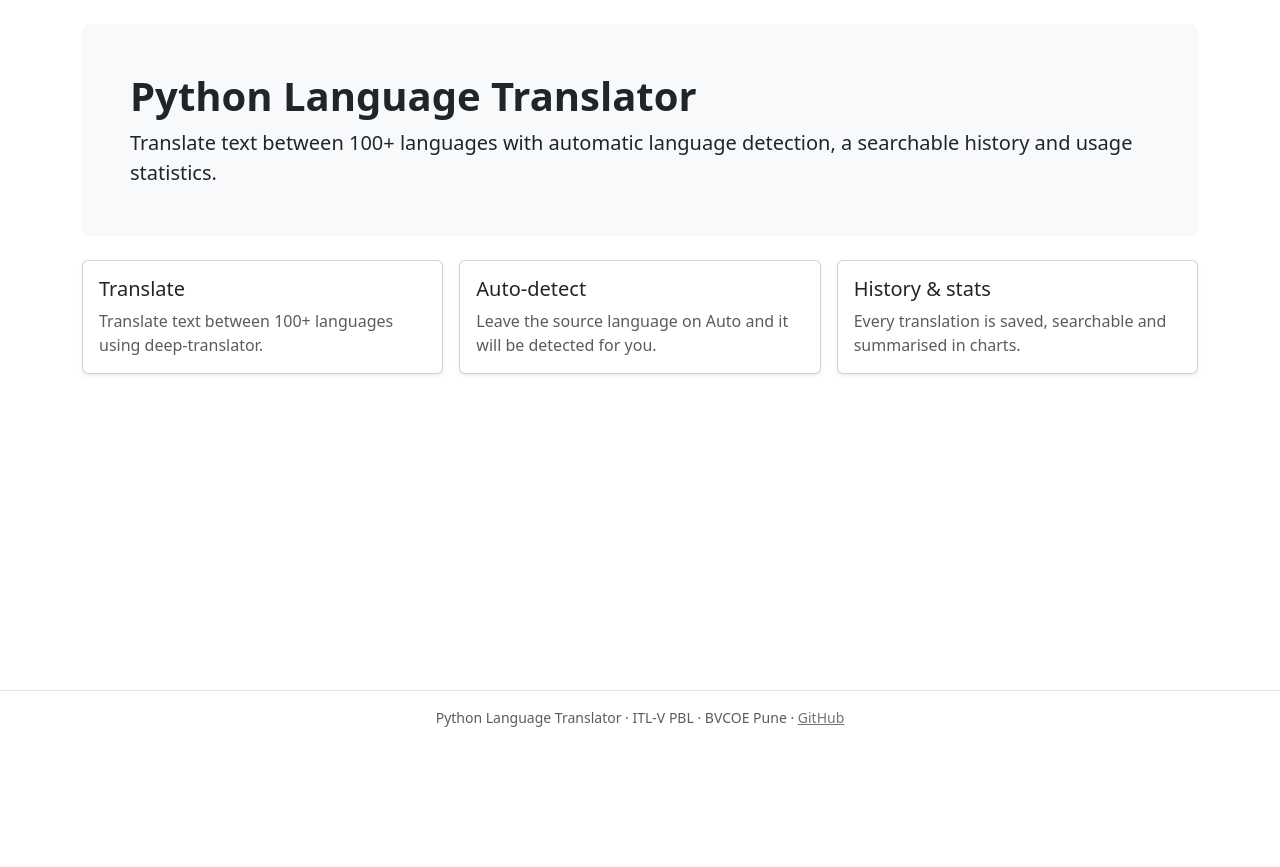
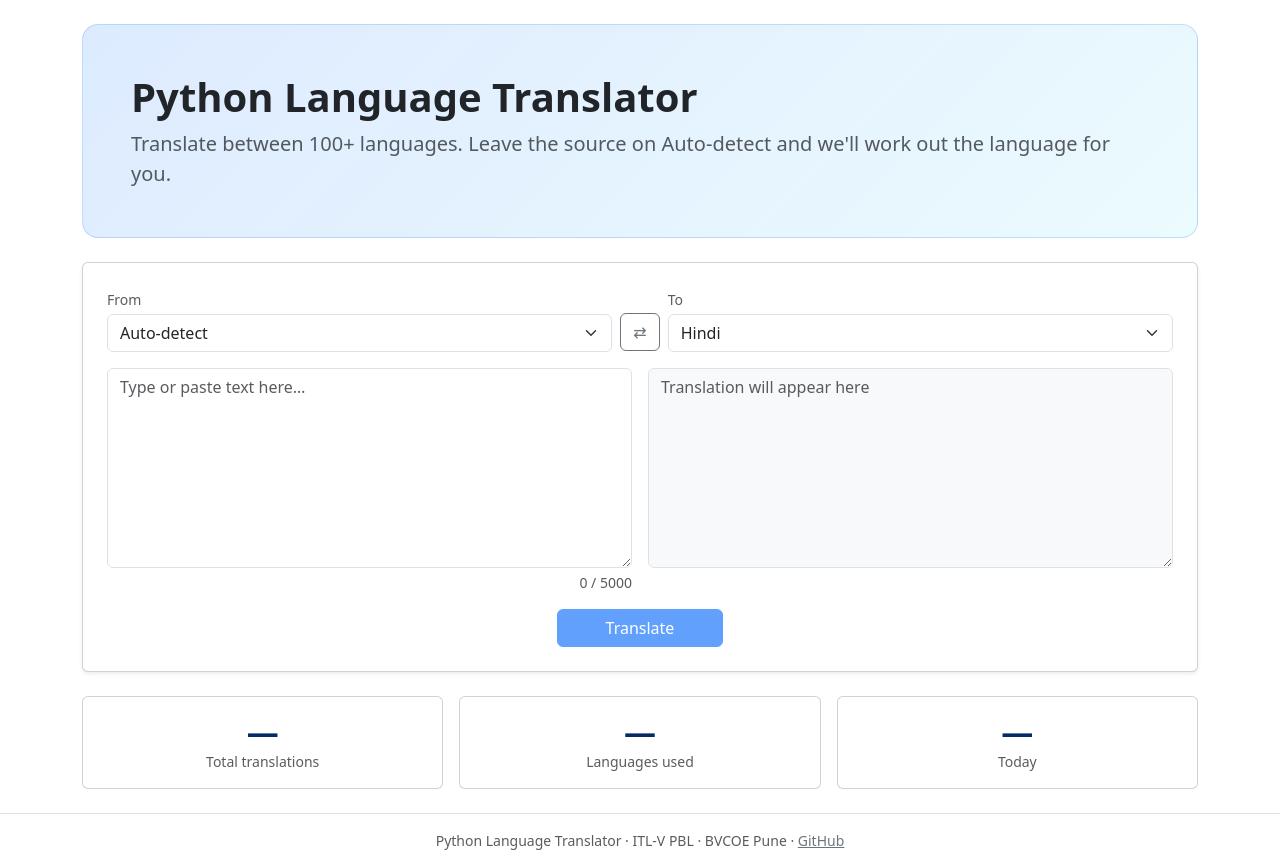
Before and after one commit to saksham7730/python-language-translator, a Django app: page / in a window 1280 px wide. Shown: the part 56-923 px from the top of the page. Before the commit the page ends 783 px from the top, so only its background shows below. Run offline with Django 5.2, Linux system fonts and the light colour scheme.

Commit message:
feat(ui): hero banner, translator card and stat tiles on home page

```diff
--- a/translator/static/translator/css/style.css
+++ b/translator/static/translator/css/style.css
@@ -1,9 +1,26 @@
-/* Small custom styles on top of Bootstrap. */
+/* Custom styles on top of Bootstrap.
+   Colours use Bootstrap's CSS variables (--bs-*) so they adapt to light AND dark mode. */
 
-/* Translation text areas: comfortable size, user can drag to resize vertically */
+/* Hero banner: soft blue gradient that works on both themes */
+.hero {
+  background: linear-gradient(135deg,
+    rgba(var(--bs-primary-rgb), 0.14),
+    rgba(var(--bs-info-rgb), 0.08));
+  border: 1px solid rgba(var(--bs-primary-rgb), 0.2);
+}
+
+/* Translation text areas: comfortable size, resizable vertically only */
 textarea.translate-box {
-  min-height: 180px;
+  min-height: 200px;
   resize: vertical;
+}
+
+/* Stat tiles */
+.stat-tile .stat-value {
+  font-size: 2rem;
+  font-weight: 600;
+  color: var(--bs-primary-text-emphasis);
+  line-height: 1.2;
 }
 
 /* Keep long words / URLs inside cards instead of overflowing */
--- /dev/null
+++ b/translator/static/translator/js/home.js
@@ -0,0 +1,30 @@
+// Small enhancements for the translator card on the home page.
+(function () {
+  const source = document.getElementById("source-text");
+  const output = document.getElementById("output-text");
+  const counter = document.getElementById("char-count");
+  const sourceLang = document.getElementById("source-lang");
+  const targetLang = document.getElementById("target-lang");
+  const swapBtn = document.getElementById("swap-btn");
+
+  // Live character counter (the 5000 limit matches the translation API's limit)
+  function updateCount() {
+    counter.textContent = source.value.length;
+  }
+  source.addEventListener("input", updateCount);
+  updateCount();
+
+  // Swap languages (and texts). If the source is "Auto-detect" there is nothing
+  // sensible to swap into the target, so we only swap when a real language is chosen.
+  swapBtn.addEventListener("click", function () {
+    if (sourceLang.value === "auto") {
+      swapBtn.title = "Choose a source language first";
+      return;
+    }
+    [sourceLang.value, targetLang.value] = [targetLang.value, sourceLang.value];
+    if (output.value) {
+      [source.value, output.value] = [output.value, source.value];
+      updateCount();
+    }
+  });
+})();
--- a/translator/templates/translator/home.html
+++ b/translator/templates/translator/home.html
@@ -1,26 +1,85 @@
 {% extends "translator/base.html" %}
+{% load static %}
 
 {% block title %}Home · Language Translator{% endblock %}
 
 {% block content %}
-<div class="p-4 p-md-5 mb-4 bg-body-tertiary rounded-3">
-  <h1 class="display-6 fw-semibold">Python Language Translator</h1>
-  <p class="lead mb-0">
-    Translate text between 100+ languages with automatic language detection,
-    a searchable history and usage statistics.
+{# ---------- Hero banner ---------- #}
+<section class="hero rounded-4 p-4 p-md-5 mb-4">
+  <h1 class="display-6 fw-semibold mb-2">Python Language Translator</h1>
+  <p class="lead text-body-secondary mb-0">
+    Translate between 100+ languages. Leave the source on <strong>Auto-detect</strong> and we'll work out the language for you.
   </p>
-</div>
+</section>
 
-<div class="row g-3">
-  {% for title, text in features %}
-    <div class="col-md-4">
-      <div class="card h-100 shadow-sm">
-        <div class="card-body">
-          <h2 class="h5 card-title">{{ title }}</h2>
-          <p class="card-text text-muted">{{ text }}</p>
+{# ---------- Translator card ---------- #}
+{# The form is wired to the backend in US-01; for now the layout, swap button and counter work. #}
+<section class="card shadow-sm mb-4">
+  <div class="card-body p-3 p-md-4">
+    <form id="translate-form" method="post" novalidate>
+      {% csrf_token %}
+
+      {# Language pickers with the swap button between them #}
+      <div class="row g-2 align-items-center mb-3">
+        <div class="col">
+          <label for="source-lang" class="form-label small text-body-secondary mb-1">From</label>
+          <select id="source-lang" name="source_lang" class="form-select">
+            <option value="auto" selected>Auto-detect</option>
+            {% for code, name in languages %}<option value="{{ code }}">{{ name }}</option>{% endfor %}
+          </select>
+        </div>
+        <div class="col-auto pt-4">
+          <button id="swap-btn" type="button" class="btn btn-outline-secondary" title="Swap languages"
+                  aria-label="Swap languages">⇄</button>
+        </div>
+        <div class="col">
+          <label for="target-lang" class="form-label small text-body-secondary mb-1">To</label>
+          <select id="target-lang" name="target_lang" class="form-select">
+            {% for code, name in languages %}
+              <option value="{{ code }}" {% if code == "hi" %}selected{% endif %}>{{ name }}</option>
+            {% endfor %}
+          </select>
+        </div>
+      </div>
+
+      {# Input and output side by side (stacked on phones) #}
+      <div class="row g-3">
+        <div class="col-md-6">
+          <textarea id="source-text" name="text" class="form-control translate-box"
+                    maxlength="5000" placeholder="Type or paste text here…"></textarea>
+          <div class="text-end small text-body-secondary mt-1"><span id="char-count">0</span> / 5000</div>
+        </div>
+        <div class="col-md-6">
+          <textarea id="output-text" class="form-control translate-box bg-body-tertiary" readonly
+                    placeholder="Translation will appear here"></textarea>
+        </div>
+      </div>
+
+      <div class="d-flex justify-content-center mt-3">
+        <button type="submit" class="btn btn-primary px-5" disabled title="Translation is added in US-01">
+          Translate
+        </button>
+      </div>
+    </form>
+  </div>
+</section>
+
+{# ---------- Stat tiles ---------- #}
+{# Real numbers come from the database once US-03 adds the Translation model. #}
+<section class="row g-3">
+  {% for label, value in stats %}
+    <div class="col-sm-4">
+      <div class="card stat-tile h-100">
+        <div class="card-body text-center">
+          <div class="stat-value">{{ value }}</div>
+          <div class="small text-body-secondary">{{ label }}</div>
         </div>
       </div>
     </div>
   {% endfor %}
-</div>
+</section>
 {% endblock %}
+
+{% block scripts %}
+<script src="{% static 'translator/js/home.js' %}"></script>
+{% endblock %}
--- a/translator/views.py
+++ b/translator/views.py
@@ -1,14 +1,26 @@
 """Views (the V in MVT): receive a request, return a response."""
 from django.shortcuts import render
 
-# (title, description) tuples shown as cards on the home page
-FEATURES = [
-    ("Translate", "Translate text between 100+ languages using deep-translator."),
-    ("Auto-detect", "Leave the source language on Auto and it will be detected for you."),
-    ("History & stats", "Every translation is saved, searchable and summarised in charts."),
+# A short preview list of (code, name) tuples for the dropdowns.
+# US-01 replaces this with the full list from services/languages.py.
+PREVIEW_LANGUAGES = [
+    ("en", "English"),
+    ("hi", "Hindi"),
+    ("mr", "Marathi"),
+    ("fr", "French"),
+    ("de", "German"),
+    ("es", "Spanish"),
+    ("ja", "Japanese"),
 ]
 
 
 def home(request):
-    """Landing page. Replaced by the translate form in US-01."""
-    return render(request, "translator/home.html", {"features": FEATURES})
+    """Home page: hero banner, translator card and stat tiles."""
+    # (label, value) tuples. Real numbers arrive in US-03 when translations are saved.
+    stats = [
+        ("Total translations", "—"),
+        ("Languages used", "—"),
+        ("Today", "—"),
+    ]
+    context = {"languages": PREVIEW_LANGUAGES, "stats": stats}
+    return render(request, "translator/home.html", context)
```
